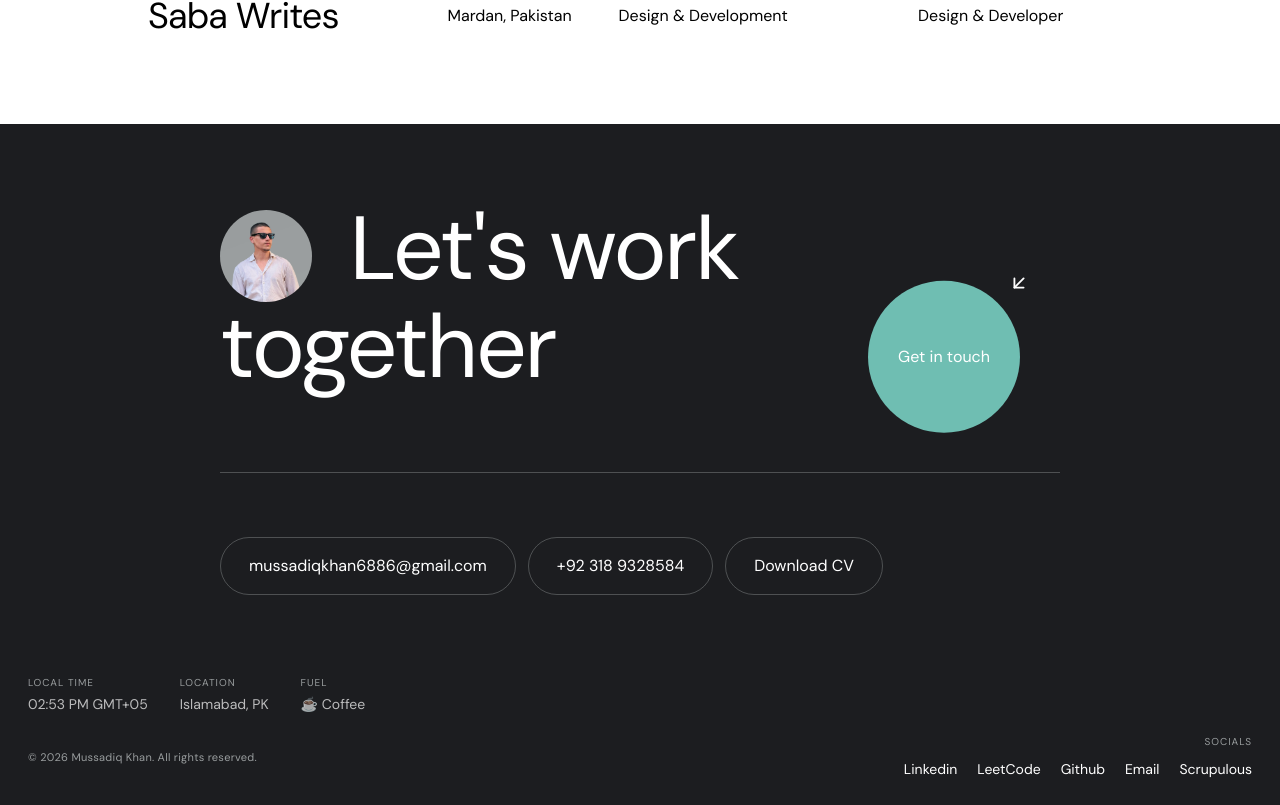
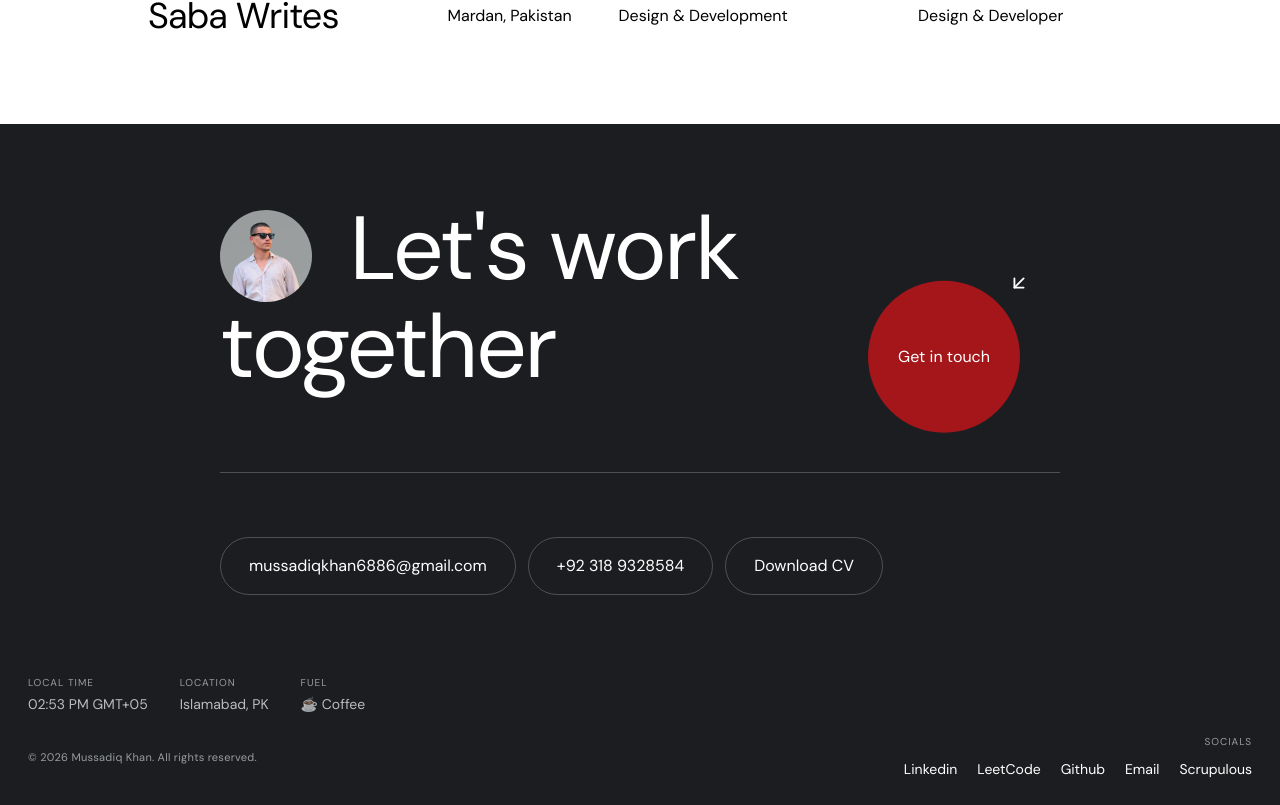
Before and after one commit to mussadiqkhan6886/portfolionew, a Next.js app: page /work in a window 1280 px wide. Shown: the part 1661-2466 px from the top of the page. Built offline with nearby package versions, Linux system fonts and the light colour scheme; a web font is replaced by a local one.

Commit message:
chnaged color

```diff
--- a/app/about/page.tsx
+++ b/app/about/page.tsx
@@ -96,7 +96,7 @@ const About = () => {
       />
       <section className="py-16 md:py-20 md:px-12 relative border-b border-border h-full flex items-center">
         <h1 className="text-[44px] md:text-6xl lg:text-[86px] leading-none lg:leading-22 tracking-tight">Helping brands thrive <br className="hidden md:block" />in the digital world</h1>
-      <div className='bg-ctr right-17 -bottom-15 md:-bottom-22 aspect-square w-30 h-30 md:w-40 md:h-40 flex items-center justify-center rounded-full absolute'>
+      <div className='hidden bg-ctr right-17 -bottom-15 md:-bottom-22 aspect-square w-30 h-30 md:w-40 md:h-40 md:flex items-center justify-center rounded-full absolute'>
         <Image src="/globes.gif" alt="globe" width={50} height={50} className="rounded-full  mix-blend-darken animate-rotate" />
       </div>
       </section>
--- a/app/globals.css
+++ b/app/globals.css
@@ -2,9 +2,9 @@
 
 
 @theme {
-  --color-ctr: #6FBEB2;
+  --color-ctr: #a4161a;
   --color-text: #1C1D20;
-  --color-ctr-dark: #34908B;
+  --color-ctr-dark: #660708;
   --color-gray: #999D9E;
   --color-border: #D2D2D2;
 }
```
